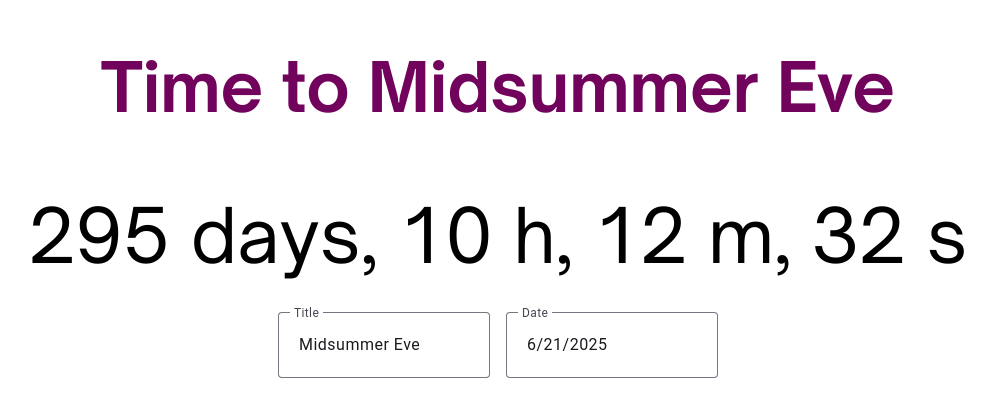
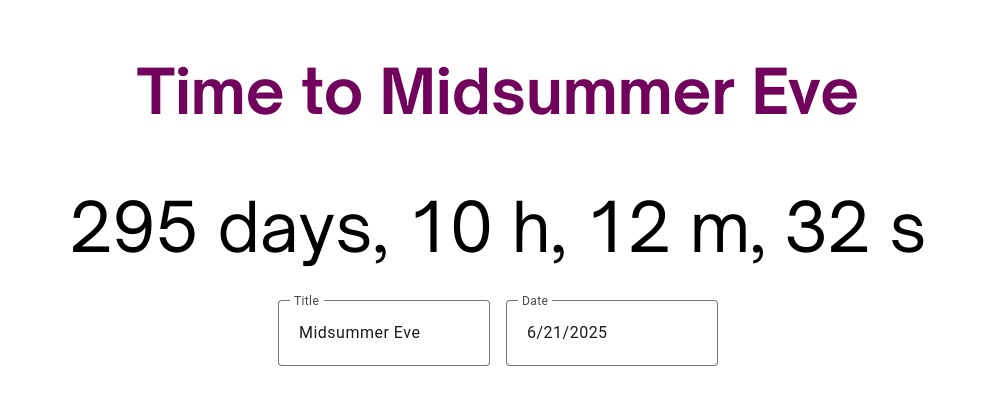
Before and after one commit to bahaar-ghafari/countdown, an Angular app: page / in a window 1280 px wide. Shown: the part 201-618 px from the top of the page, without its empty margins (142-1137 px from the left). Built offline with nearby package versions, Linux system fonts and the light colour scheme.

Commit message:
style: improve responsive

```diff
--- a/src/app/app.component.ts
+++ b/src/app/app.component.ts
@@ -1,10 +1,10 @@
-import { Component } from '@angular/core';
-import { CountdownComponent } from './countdown/countdown.component';
+import { Component } from '@angular/core'
+import { CountdownComponent } from './countdown/countdown.component'
 @Component({
   selector: 'app-root',
   standalone: true,
   templateUrl: './app.component.html',
   styleUrls: ['./app.component.scss'],
-  imports: [ CountdownComponent],
+  imports: [CountdownComponent],
 })
 export class AppComponent {}
--- a/src/app/countdown/countdown.component.scss
+++ b/src/app/countdown/countdown.component.scss
@@ -1,5 +1,3 @@
-@use "@angular/material" as mat;
-
 $primary-color: #72035d;
 $text-color:#757575;
 $container-max-width: 31.2rem;
@@ -23,12 +21,12 @@ $default-padding: 1rem;
   width: 100%;
   .title {
     color: $primary-color;
-    font-size: 1.75rem;
+    font-size: 1.4rem;
     font-weight: 800;
   }
 
   .time {
-    font-size: 2rem;
+    font-size: 1.6rem;
     margin: 1rem 0;
     color: #000;
   }
@@ -65,11 +63,11 @@ $default-padding: 1rem;
       gap: 1rem;
     }
     .title {
-      font-size: 4.18rem;
+      font-size: 3.8rem;
     }
 
     .time {
-      font-size: 4.6rem;
+      font-size: 4.2rem;
     }
   }
 }
```
